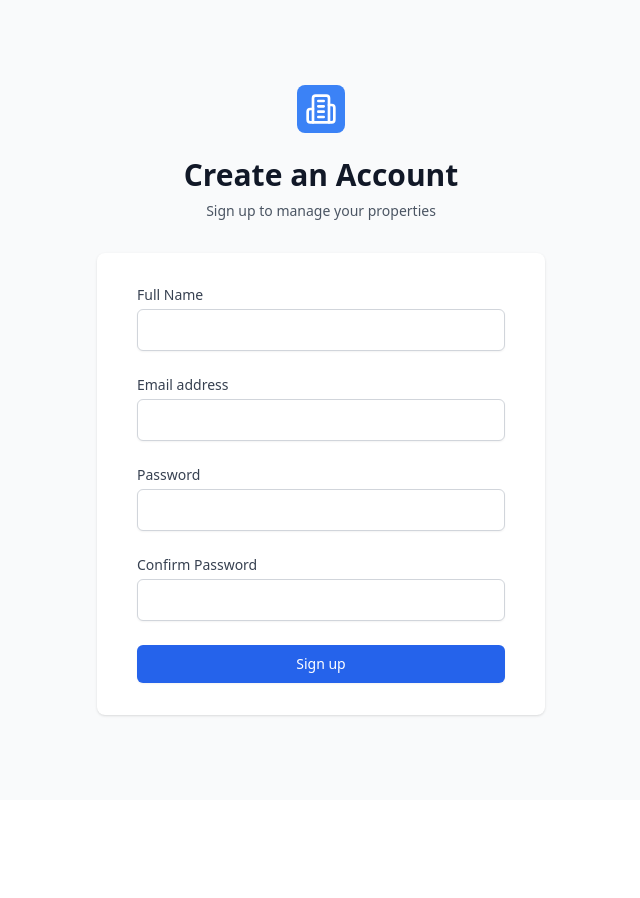
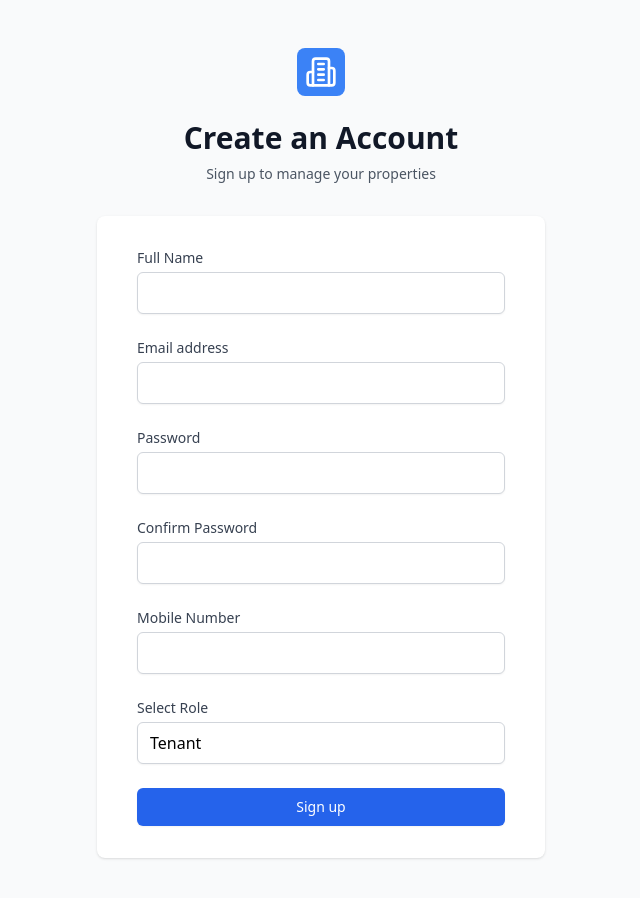
Before and after one commit to cadetvivek/Tenant-Landlord, a React (Vite) app in the folder project/: page /signup in a window 1280 px wide. Shown: the top 898 px of the page, without its empty margins (319-959 px from the left). Before the commit the page ends 800 px from the top, so only its background shows below. Built offline with nearby package versions, Linux system fonts and the light colour scheme.

Commit message:
added data

```diff
--- a/project/src/contexts/AuthContext.jsx
+++ b/project/src/contexts/AuthContext.jsx
@@ -46,6 +46,39 @@ export function AuthProvider({ children }) {
     }
   };
 
+  const register = async (credentials) => {
+    try {
+      const { name, email, password, role, mobileNo,confirmPassword } = credentials;  // Extract mobileNo along with other data
+
+      // Send the data to the server
+      const response = await axios.post("https://landlordbackend.onrender.com/signup", {
+        name,
+        email,
+        password,
+        userType:role,
+        mobileNo ,
+        confirmPassword // Include mobileNo in the API request
+      });
+
+      const { status, message } = response.data;
+
+      if (status) {
+        return { success: true, message: message || "Signup successful!" };
+      } else {
+        return { success: false, message: message || "Signup failed. Please try again." };
+      }
+    } catch (error) {
+      // Enhanced error handling for various types of errors
+      if (error.response) {
+        return { success: false, message: error.response.data.message || "An error occurred during signup. Please try again." };
+      } else if (error.request) {
+        return { success: false, message: "No response received from the server. Please try again later." };
+      } else {
+        return { success: false, message: "An unexpected error occurred. Please try again." };
+      }
+    }
+  };
+
   const logout = () => {
     setIsAuthenticated(false);
     setUser(null);
@@ -53,7 +86,7 @@ export function AuthProvider({ children }) {
   };
 
   return (
-    <AuthContext.Provider value={{ isAuthenticated, user, login, logout, message }}>
+    <AuthContext.Provider value={{ isAuthenticated, user, login, logout,register,message }}>
       {children}
     </AuthContext.Provider>
   );
--- a/project/src/pages/Signup.jsx
+++ b/project/src/pages/Signup.jsx
@@ -8,6 +8,8 @@ function Signup() {
   const [email, setEmail] = useState('');
   const [password, setPassword] = useState('');
   const [confirmPassword, setConfirmPassword] = useState('');
+  const [role, setRole] = useState('tenant'); // Default to Tenant
+  const [mobileNo, setMobileNo] = useState(''); // State for mobile number
   const [error, setError] = useState('');
   const [successMessage, setSuccess] = useState('');
   const navigate = useNavigate();
@@ -23,8 +25,15 @@ function Signup() {
       return;
     }
 
+    // Validate mobile number (example: basic 10-digit validation)
+    const phoneRegex = /^[0-9]{10}$/;
+    if (!phoneRegex.test(mobileNo)) {
+      setError('Please enter a valid 10-digit mobile number.');
+      return;
+    }
+
     try {
-      const response = await register({ name, email, password });
+      const response = await register({ name, email, password, role, mobileNo,confirmPassword });
 
       if (response?.success) {
         setSuccess(response.message || 'Signup successful! Redirecting...');
@@ -141,6 +150,44 @@ function Signup() {
               </div>
             </div>
 
+            {/* Mobile Number Input */}
+            <div>
+              <label htmlFor="mobileNo" className="block text-sm font-medium text-gray-700">
+                Mobile Number
+              </label>
+              <div className="mt-1">
+                <input
+                  id="mobileNo"
+                  name="mobileNo"
+                  type="text"
+                  required
+                  value={mobileNo}
+                  onChange={(e) => setMobileNo(e.target.value)}
+                  className="appearance-none block w-full px-3 py-2 border border-gray-300 rounded-md shadow-sm placeholder-gray-400 focus:outline-none focus:ring-blue-500 focus:border-blue-500"
+                />
+              </div>
+            </div>
+
+            {/* Dropdown for Role Selection */}
+            <div>
+              <label htmlFor="role" className="block text-sm font-medium text-gray-700">
+                Select Role
+              </label>
+              <div className="mt-1">
+                <select
+                  id="role"
+                  name="role"
+                  required
+                  value={role}
+                  onChange={(e) => setRole(e.target.value)}
+                  className="appearance-none block w-full px-3 py-2 border border-gray-300 rounded-md shadow-sm bg-white focus:outline-none focus:ring-blue-500 focus:border-blue-500"
+                >
+                  <option value={1}>Tenant</option>
+                  <option value={2}>Landlord</option>
+                </select>
+              </div>
+            </div>
+
             <div>
               <button
                 type="submit"
```
